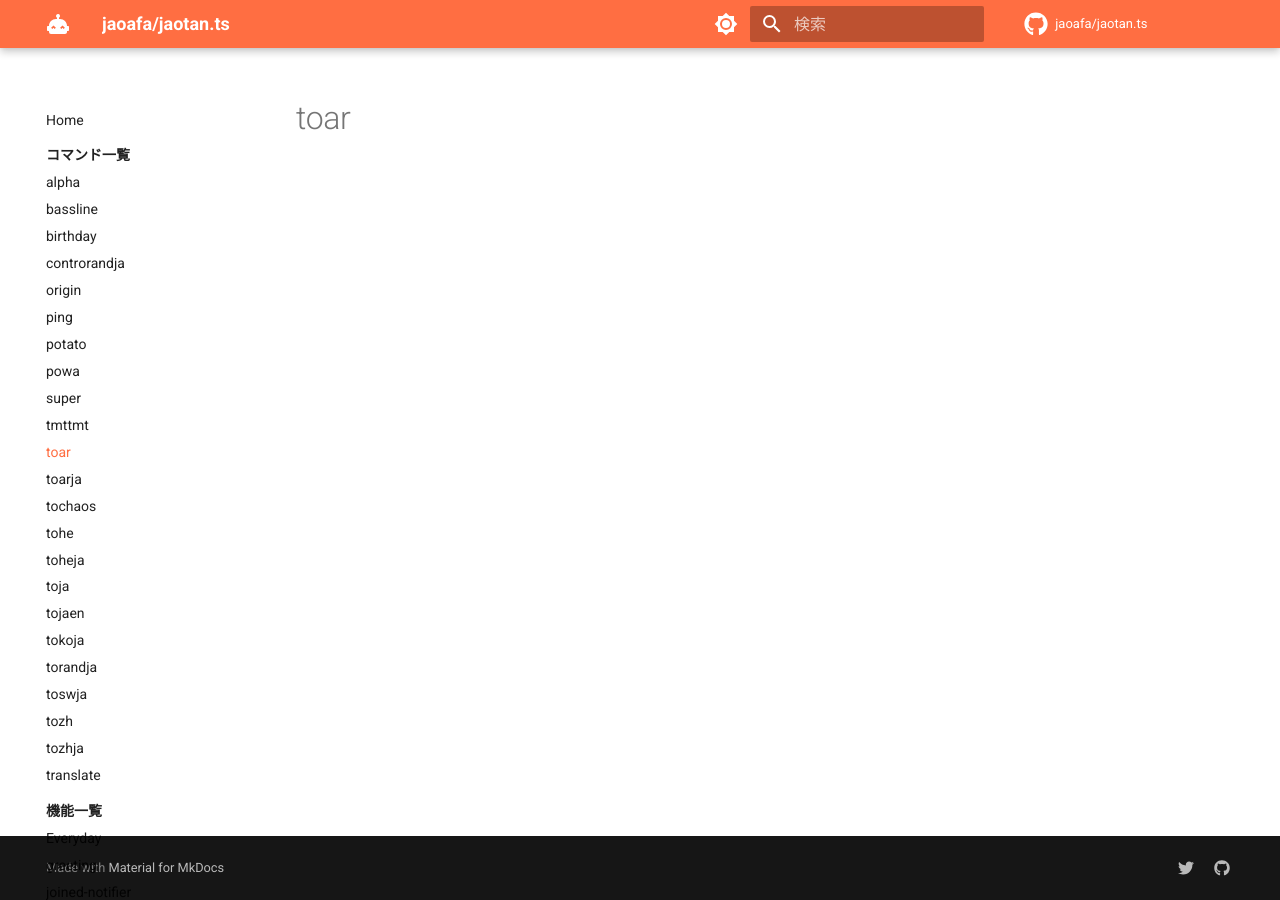
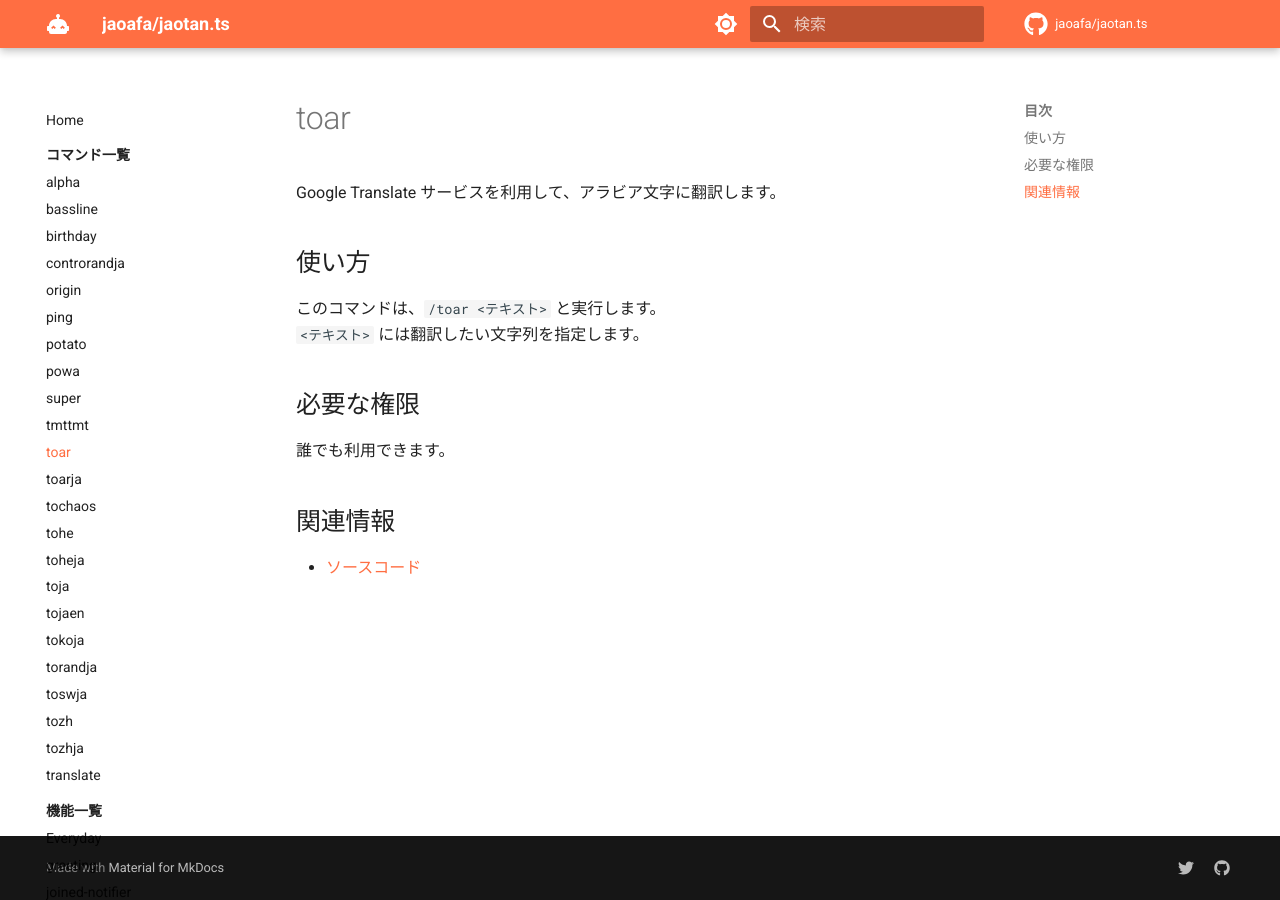
Before and after one commit to jaoafa/jaotan.ts, an MkDocs documentation site: the page built from docs/commands/toar.md, in a window 1280 px wide. Built offline with MkDocs 1.6.1 and Material for MkDocs 9.7.7, drawn with Linux system fonts in a browser that asks for light colours; comment, search, counter and statistics services are not loaded.

Commit message:
feat: min png

```diff
--- a/docs/commands/toar.md
+++ b/docs/commands/toar.md
@@ -2,3 +2,18 @@
 title: toar
 template: command.html
 ---
+
+Google Translate サービスを利用して、アラビア文字に翻訳します。
+
+## 使い方
+
+このコマンドは、`/toar <テキスト>` と実行します。
+`<テキスト>` には翻訳したい文字列を指定します。
+
+## 必要な権限
+
+誰でも利用できます。
+
+## 関連情報
+
+- [ソースコード](https://github.com/jaoafa/jaotan.ts/blob/master/src/commands/toar.ts)
```
Also changed, not shown: docs/commands/birthday.md (+2 -2 lines), docs/commands/translate.md (+1 -1 lines), docs/assets/favicon.png, docs/commands/assets/image-1.png (added), docs/commands/assets/image.png (added), 2 other files.
